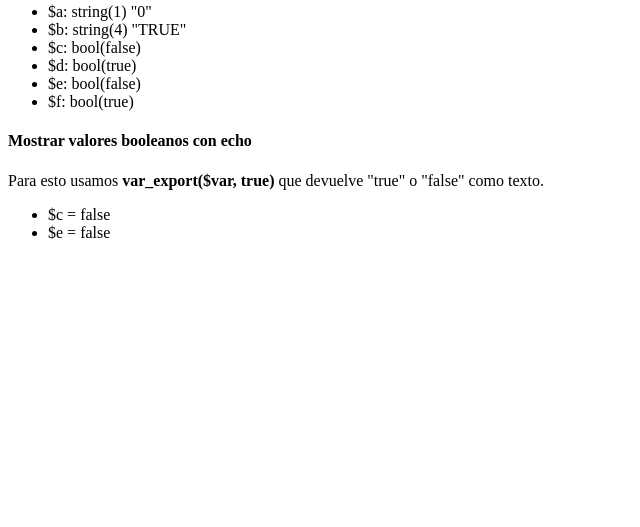
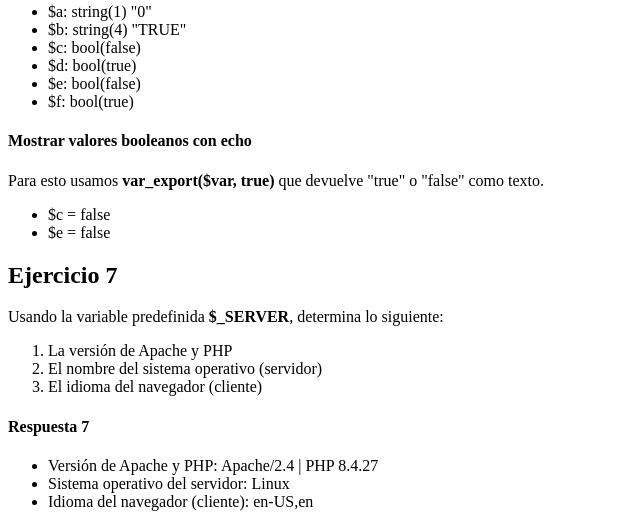
Before and after one commit to berenicelime9-ship-it/tecweb, a PHP site: page / in a window 1280 px wide. Shown: the part 2204-2731 px from the top of the page, without its empty margins (0-640 px from the left). Before the commit the page ends 2443 px from the top, so only its background shows below. Run offline with PHP 8.4, Linux system fonts and the light colour scheme.

Commit message:
Ejercicio 7 creado y visualizado

```diff
--- a/practicas/p05/index.php
+++ b/practicas/p05/index.php
@@ -179,5 +179,21 @@
     echo '</ul>';
 ?>
 
+<h2>Ejercicio 7</h2>
+<p>Usando la variable predefinida <b>$_SERVER</b>, determina lo siguiente:</p>
+<ol>
+    <li>La versión de Apache y PHP</li>
+    <li>El nombre del sistema operativo (servidor)</li>
+    <li>El idioma del navegador (cliente)</li>
+</ol>
+
+<?php
+    echo '<h4>Respuesta 7</h4>';
+    echo '<ul>';
+    echo '<li>Versión de Apache y PHP: ' . $_SERVER['SERVER_SOFTWARE'] . ' | PHP ' . phpversion() . '</li>';
+    echo '<li>Sistema operativo del servidor: ' . PHP_OS . '</li>';
+    echo '<li>Idioma del navegador (cliente): ' . $_SERVER['HTTP_ACCEPT_LANGUAGE'] . '</li>';
+    echo '</ul>';
+?>
 </body>
 </html>
```
